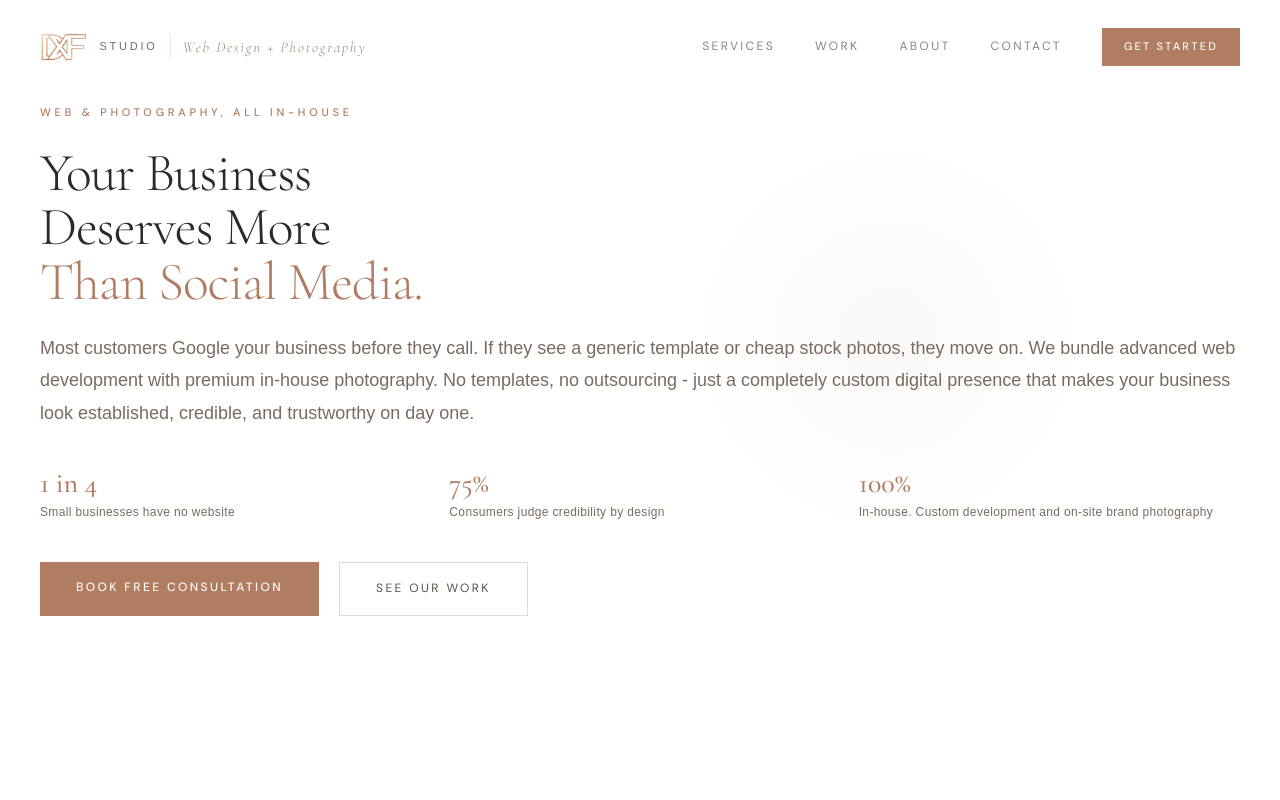
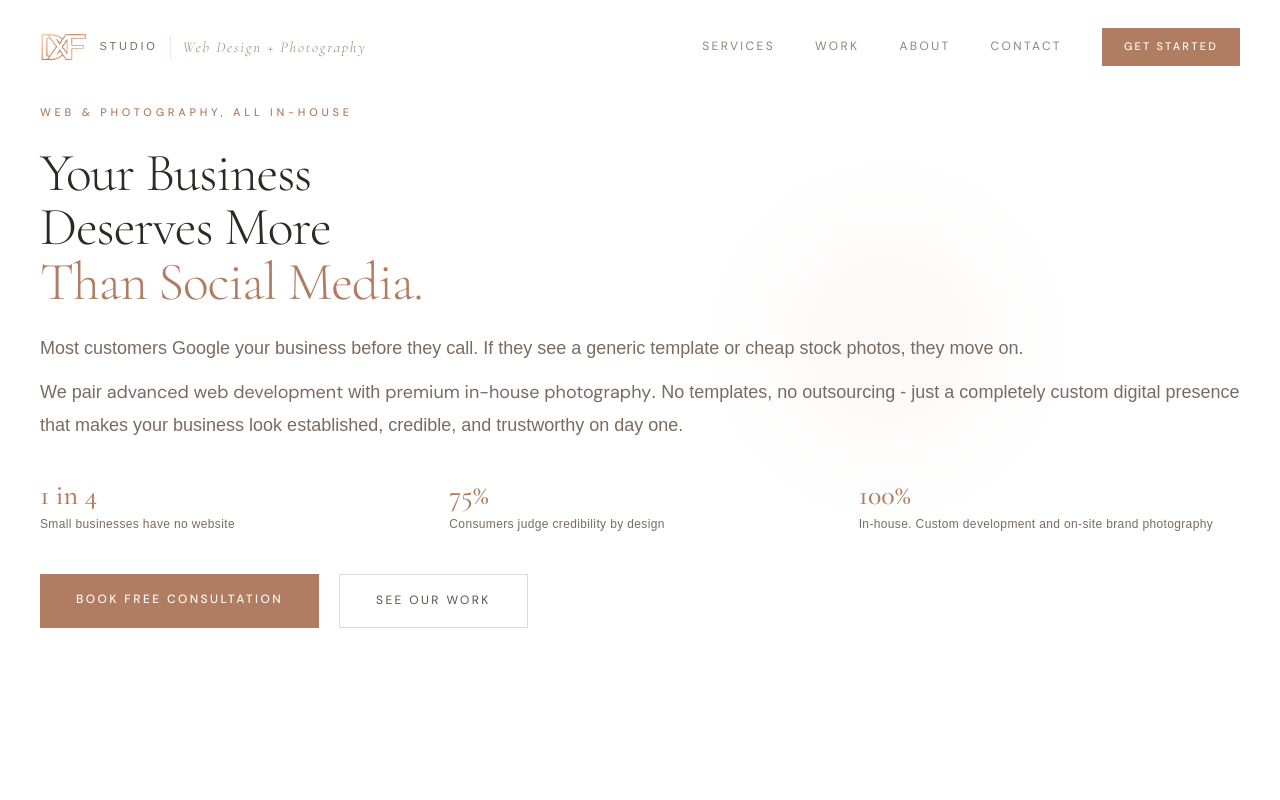
Before and after one commit to danielfan-pro/dxfstudio, a Next.js app: page / in a window 1280 px wide. Shown: the top 800 px of the page. Built offline with nearby package versions, Linux system fonts and the light colour scheme; a web font is replaced by a local one.

Commit message:
Refine hero supporting copy emphasis

```diff
--- a/components/Hero.js
+++ b/components/Hero.js
@@ -88,7 +88,7 @@ export default function Hero() {
           We Build the Digital Engines <span style={{ color: '#b07d62' }}>That Keep Them.</span>
         </h2>
 
-        <p
+        <div
           className="reveal"
           style={{
             fontFamily: 'DM Sans, sans-serif',
@@ -100,8 +100,13 @@ export default function Hero() {
             marginBottom: '40px',
           }}
         >
-          Most customers Google your business before they call. If they see a generic template or cheap stock photos, they move on. We bundle advanced web development with premium in-house photography. No templates, no outsourcing - just a completely custom digital presence that makes your business look established, credible, and trustworthy on day one.
-        </p>
+          <p style={{ marginBottom: '12px' }}>
+            Most customers Google your business before they call. If they see a generic template or cheap stock photos, they move on.
+          </p>
+          <p>
+            We pair <strong>advanced web development</strong> with <strong>premium in-house photography</strong>. No templates, no outsourcing - just a completely custom digital presence that makes your business look established, credible, and trustworthy on day one.
+          </p>
+        </div>
 
         <div
           className="reveal hero-proof-grid"
```
